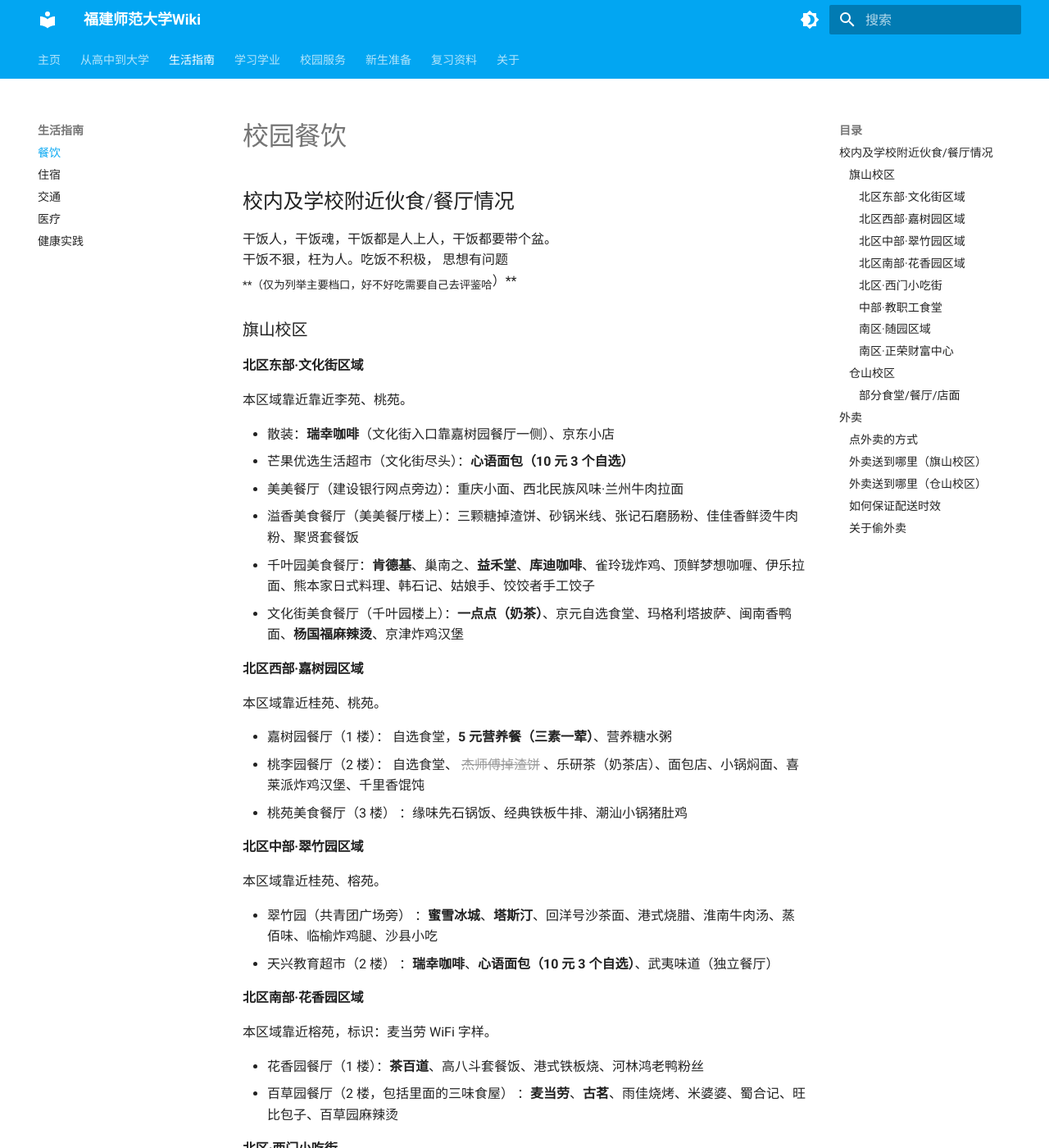
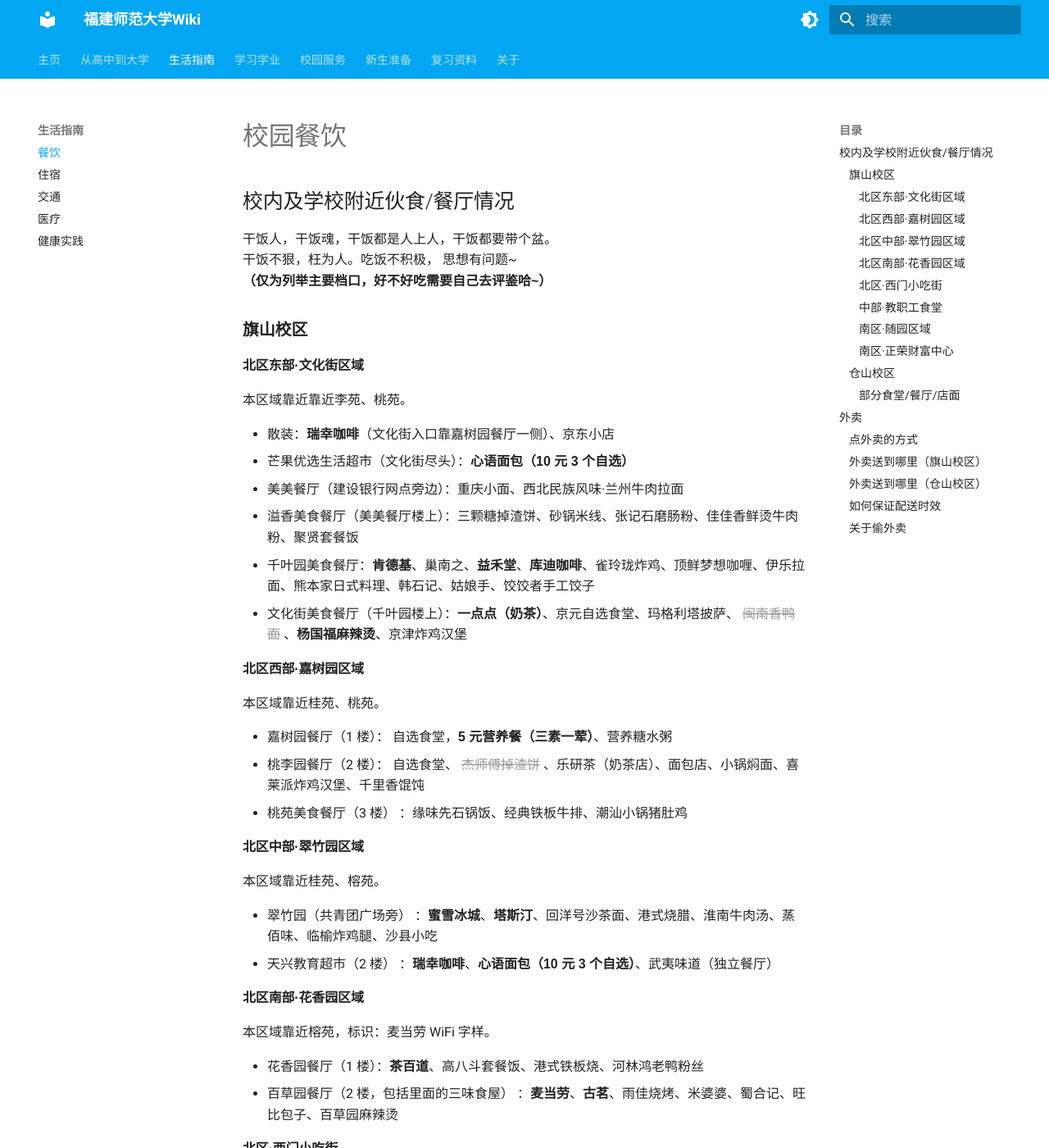
Before and after one commit to kanerty/FJNU-Wiki, an MkDocs documentation site: the page built from docs/live/eat.md, in a window 1280 px wide and 1400 px high. Shown: the whole window at 82% size. Built offline with MkDocs 1.6.1 and Material for MkDocs 9.7.7, drawn with Linux system fonts in a browser that asks for light colours.

Commit message:
fix: 修复网站字体在移动端设备浏览时可能无法正常加粗

```diff
--- a/docs/live/eat.md
+++ b/docs/live/eat.md
@@ -4,7 +4,7 @@
 
 干饭人，干饭魂，干饭都是人上人，干饭都要带个盆。
 干饭不狠，枉为人。吃饭不积极， 思想有问题~
-**（仅为列举主要档口，好不好吃需要自己去评鉴哈~）**
+**（仅为列举主要档口，好不好吃需要自己去评鉴哈\~）**
 
 ### 旗山校区
 
@@ -17,7 +17,7 @@
 - 美美餐厅（建设银行网点旁边）：重庆小面、西北民族风味·兰州牛肉拉面
 - 溢香美食餐厅（美美餐厅楼上）：三颗糖掉渣饼、砂锅米线、张记石磨肠粉、佳佳香鲜烫牛肉粉、聚贤套餐饭
 - 千叶园美食餐厅：**肯德基**、巢南之、**益禾堂**、**库迪咖啡**、雀玲珑炸鸡、顶鲜梦想咖喱、伊乐拉面、熊本家日式料理、韩石记、姑娘手、饺饺者手工饺子
-- 文化街美食餐厅（千叶园楼上）：**一点点（奶茶）**、京元自选食堂、玛格利塔披萨、闽南香鸭面、**杨国福麻辣烫**、京津炸鸡汉堡
+- 文化街美食餐厅（千叶园楼上）：**一点点（奶茶）**、京元自选食堂、玛格利塔披萨、 ~~闽南香鸭面~~ 、**杨国福麻辣烫**、京津炸鸡汉堡
 
 #### 北区西部·嘉树园区域
 
--- a/docs/stylesheets/extra.css
+++ b/docs/stylesheets/extra.css
@@ -6,7 +6,14 @@
     text-align: right;
 }
 
+/* 历史遗留产物，可忽略 */
 del {
   text-decoration: line-through;
   color: #999;
 }
+
+/* 修复网站字体在移动端设备浏览时可能无法正常加粗 */
+h3, h4, strong {
+    font-family: "PingFang SC", "Hiragino Sans GB", "Microsoft YaHei", "WenQuanYi Micro Hei", sans-serif;
+    font-weight: bold !important;
+}
```
Also changed, not shown: docs/live/traffic.md (+1 -1 lines), docs/service/services.md (line endings or trailing spaces).
